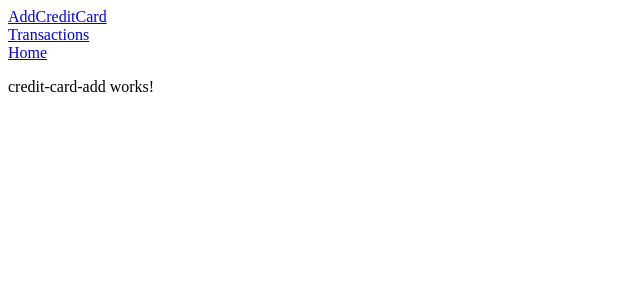
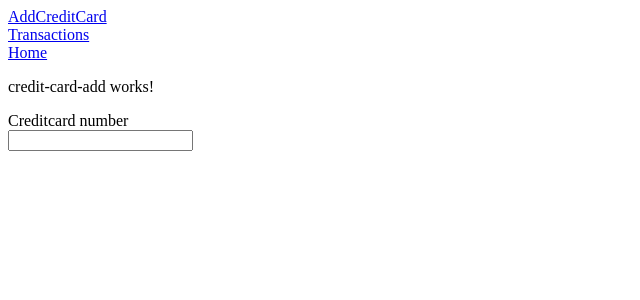
Before and after one commit to AsgerHolm/Swafe-Handin-Angular, an Angular app in the folder SwafeAngularAssigment/: page /creditcards/add in a window 1280 px wide. Shown: the top 300 px of the page, without its empty margins (0-640 px from the left). Built offline with nearby package versions, Linux system fonts and the light colour scheme.

Commit message:
added forms for adding creditcard

```diff
--- a/SwafeAngularAssigment/src/app/credit-card/credit-card-add/credit-card-add.component.html
+++ b/SwafeAngularAssigment/src/app/credit-card/credit-card-add/credit-card-add.component.html
@@ -1 +1,17 @@
 <p>credit-card-add works!</p>
+
+<form #f='ngForm' (onSubmit)='onSubmit(f)'>
+
+<div class="form-wrapper">
+    <label for="card_number">Creditcard number</label>
+    <br>
+    <input type="text" name="card_number" ngModel #card_number="ngModel" required>
+    <div *ngIf="card_number.invalid && (card_number.dirty || card_number.touched)">
+        <div *ngIf="card_number.errors?.required">
+                Card number must be set
+        </div>
+    </div>
+</div>
+
+
+</form>
--- a/SwafeAngularAssigment/src/app/credit-card/credit-card-add/credit-card-add.component.ts
+++ b/SwafeAngularAssigment/src/app/credit-card/credit-card-add/credit-card-add.component.ts
@@ -1,4 +1,6 @@
 import { Component, OnInit } from '@angular/core';
+import { NgForm } from '@angular/forms';
+import { CreditCardService } from '../credit-card.service';
 
 @Component({
   selector: 'app-credit-card-add',
@@ -7,9 +9,13 @@ import { Component, OnInit } from '@angular/core';
 })
 export class CreditCardAddComponent implements OnInit {
 
-  constructor() { }
+  constructor(public creditCardService: CreditCardService) { }
 
   ngOnInit(): void {
   }
 
+  onSubmit(form: NgForm)
+  {
+    this.creditCardService.createCreditCard(form.value);
+  }
 }
--- a/SwafeAngularAssigment/src/app/credit-card/credit-card.module.ts
+++ b/SwafeAngularAssigment/src/app/credit-card/credit-card.module.ts
@@ -1,6 +1,6 @@
 import { NgModule } from '@angular/core';
 import { CommonModule } from '@angular/common';
-
+import { FormsModule } from '@angular/forms';
 import { CreditCardRoutingModule } from './credit-card-routing.module';
 import { CreditCardListComponent } from './credit-card-list/credit-card-list.component';
 import { CreditCardListItemComponent } from './credit-card-list-item/credit-card-list-item.component';
@@ -17,7 +17,8 @@ import { CreditCardDetailsComponent } from './credit-card-details/credit-card-de
   ],
   imports: [
     CommonModule,
-    CreditCardRoutingModule
+    CreditCardRoutingModule,
+    FormsModule
   ]
 })
 export class CreditCardModule { }
--- a/SwafeAngularAssigment/src/app/navigation-bar/navigation-bar.component.html
+++ b/SwafeAngularAssigment/src/app/navigation-bar/navigation-bar.component.html
@@ -1,5 +1,5 @@
 <a routerLink='creditcards/add'>AddCreditCard</a>
 <br>
-<a routerLink=''>Transactions</a>
+<a routerLink='transactions'>Transactions</a>
 <br>
 <a routerLink='creditcards'>Home</a>
```
